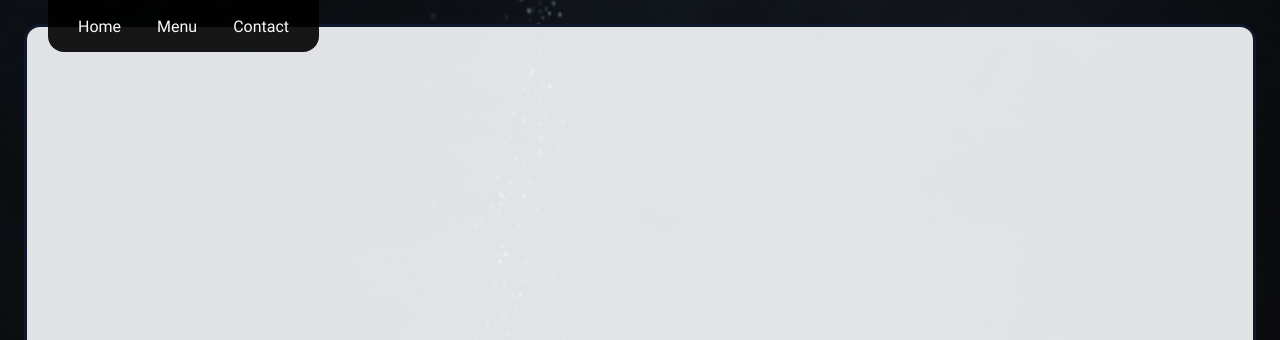
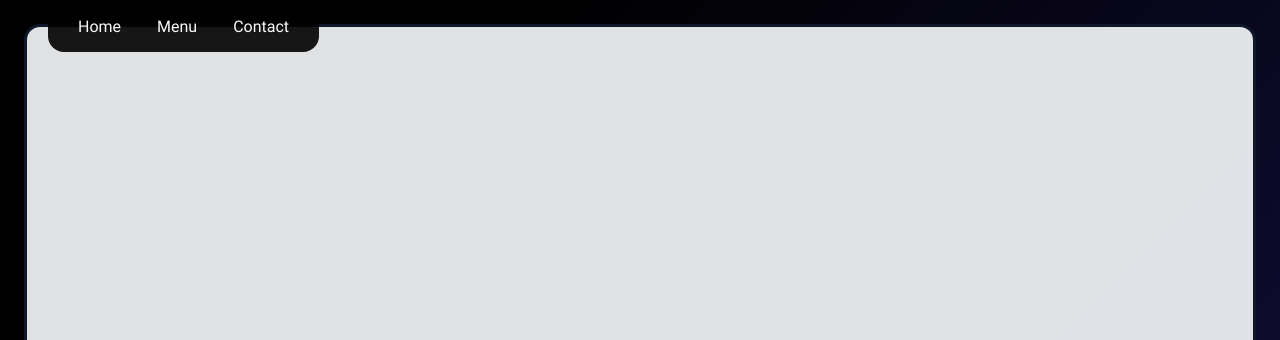
Before and after one commit to Adhisafdhol/restaurant-page, a website built with webpack: page src/index.html in a window 1280 px wide. Shown: the top 340 px of the page. Built offline with nearby package versions, Linux system fonts and the light colour scheme.

Commit message:
Change background image

```diff
--- a/src/style.css
+++ b/src/style.css
@@ -103,16 +103,22 @@
   font-style: italic; }
 /* END Black Italic */
 
+:root {
+  --dark-color: #000000;
+  --dark-accent: #130F40;
+}
+
 body {
   color:#0F172A;
-  background-image: url(./img/mae-mu-unsplash.jpg);
-  background-size: 100% auto;
+  min-height: 100vh;
   font-family: 'Roboto', sans-serif;
   background-color: #F8FAFC;
 }
 
 #content {
-  height: 100vh;
+  min-height: 100vh;
+  background-image: linear-gradient(315deg, var(--dark-accent), var(--dark-color) 74%);
+  background-size: cover;
   display: flex;
   flex-wrap: wrap;
 }
@@ -290,3 +296,7 @@ nav > button:hover {
   border-radius: 16px;
   padding: 3rem;
 }
+
+@media only screen and (orientation: portrait) {
+  body:
+}
```
